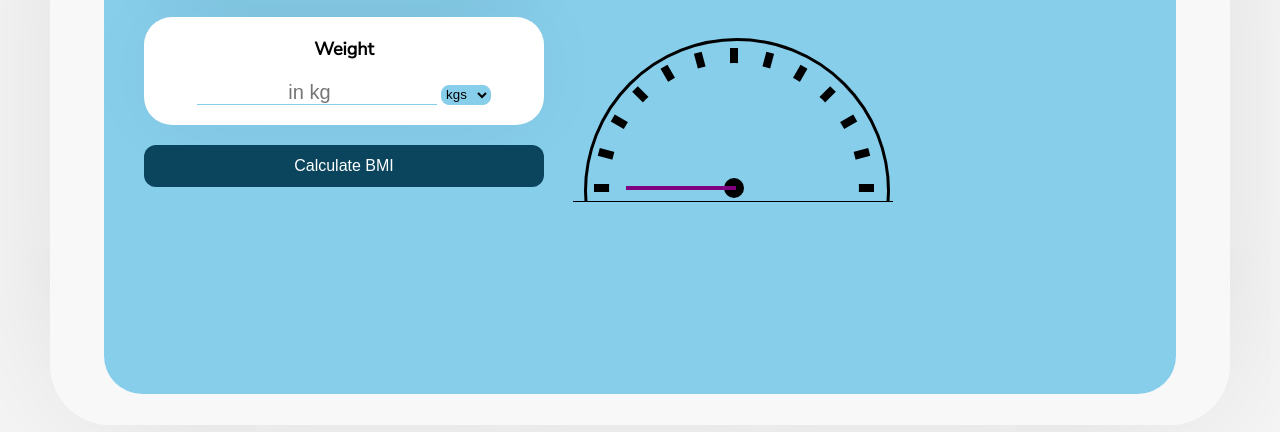
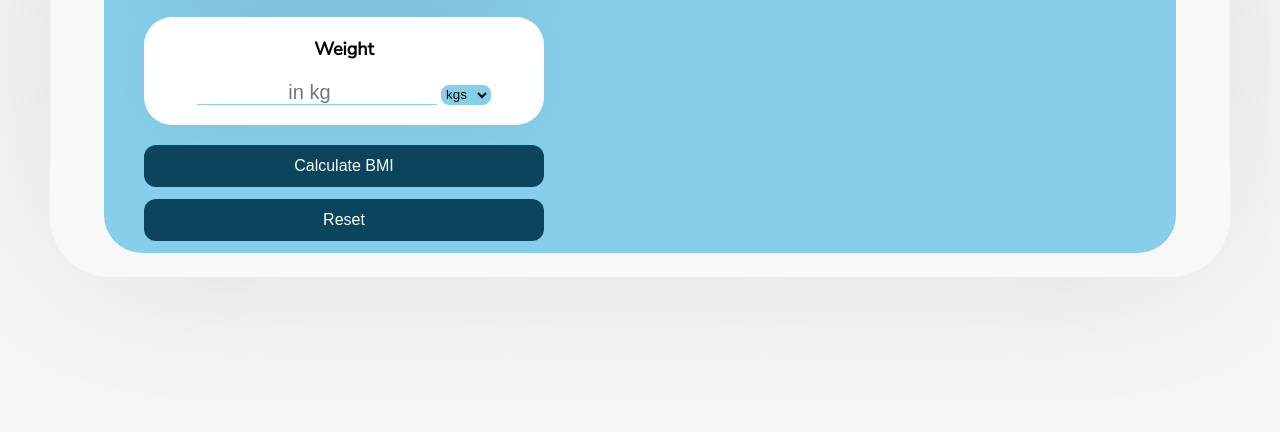
Before and after one commit to jaskrrish/BMI-Calculator, a plain HTML site: page index.html in a window 1280 px wide. Shown: the part 260-692 px from the top of the page. Drawn offline with Linux system fonts and the light colour scheme.

Commit message:
reset and color code bar

```diff
--- a/index.html
+++ b/index.html
@@ -35,6 +35,9 @@
                         </select>
                     </div>
                     <button id="calculate">Calculate BMI</button>
+                    <a href="./index.html">
+                        <button id="reset">Reset</button>
+                    </a>
                 </div>
             </div>
             <div class="right">
@@ -43,28 +46,8 @@
                     <div id="result">00.00</div>
                     <p class="comment"></p>
                 </div>
-                <div class="gauge-container">
-                    <div class="center-point"></div>
-                    <div class="gauge-center-hide"></div>
-                    <div class="gauge-bottom-hide"></div>
-                    <div class="arrow-container">
-                        <div class="arrow-wraper bmi-scale">
-                            <div class="arrow"></div>
-                        </div>
-                    </div>
-                        <div class="gauge-scale scale-1"></div>
-                        <div class="gauge-scale scale-2"></div>
-                        <div class="gauge-scale scale-3"></div>
-                        <div class="gauge-scale scale-4"></div>
-                        <div class="gauge-scale scale-5"></div>
-                        <div class="gauge-scale scale-6"></div>
-                        <div class="gauge-scale scale-7"></div>
-                        <div class="gauge-scale scale-8"></div>
-                        <div class="gauge-scale scale-9"></div>
-                        <div class="gauge-scale scale-10"></div>
-                        <div class="gauge-scale scale-11"></div>
-                        <div class="gauge-scale scale-12"></div>
-                        <div class="gauge-scale scale-13"></div>
+                <div class="bmi-chart">
+                    <div class="bmi-value"></div>
                 </div>
             </div>
         </div>
--- a/script.js
+++ b/script.js
@@ -52,5 +52,9 @@ btn.addEventListener('click',()=>{
             status='Obese'
         }
         document.querySelector('.comment').innerHTML=`Comment: you are <span id="comment">${status}</span>`;
+        const bmiValueElement = document.querySelector('.bmi-value');
+        bmiValueElement.style.width = ` ${100 -((bmi / 40) * 100)}%`;
+        const bmiChartElement = document.querySelector('.bmi-chart');
+        bmiChartElement.style.width = `100%`;
     }
 });
--- a/style.css
+++ b/style.css
@@ -113,11 +113,29 @@ button#calculate{
     border-radius: 12px;
     padding: 12px 0;
     width: 100%;
+    margin-bottom: 12px;
     outline: none;
     border: none;
     transition: background .2s ease;
 }
 button#calculate:hover{
+    background-color: skyblue;
+}
+#reset{
+    font-family: 'Nunito', sans-serif;
+    color: white;
+    background-color: rgb(10, 69, 93);
+    font-size: 16px;
+    border-radius: 2px solid rgb(10, 69, 93);
+    border-radius: 12px;
+    padding: 12px 0;
+    width: 100%;
+    margin-bottom: 12px;
+    outline: none;
+    border: none;
+    transition: background .2s ease;
+}
+#reset:hover{
     background-color: skyblue;
 }
 .result{
@@ -144,119 +162,23 @@ button#calculate:hover{
     font-weight: 800;
 }
 /*  */
-/* Gauge  */
-.gauge-container{
-    width: 300px;
-    height: 300px;
-    border: 3px solid black;
-    border-radius: 50%;
-    margin: 50px auto;
+/*  */
+/* Bar */
+.bmi-chart {
+    margin-top: 20px;
+    height: 20px;
+    width: 0%;
     position: relative;
-    /* overflow:; */
+    border-radius: 28px;
+    background:linear-gradient(to right,green,yellow,orange, red);
 }
-.center-point{
-    width: 20px;
+
+.bmi-value {
     height: 20px;
-    background-color: black;
-    border-radius: 50%;
+    right: 0px;
+    width: 0%;
+    border-top-right-radius:28px ;
+    border-bottom-right-radius:28px ;
+    background-color: #ddd;
     position: absolute;
-    top: 137px;
-    left: 137px;
-    z-index: 10;
 }
-.gauge-scale{
-    width: 8px;
-    height: 280px;
-    background-color: black;
-    position: absolute;
-    left: 143px;
-    top: 7px;
-}
-.scale-1{
-    transform: rotate(-90deg);
-}
-.scale-2{
-    transform: rotate(-75deg);
-}
-.scale-3{
-    transform: rotate(-60deg);
-}
-.scale-4{
-    transform: rotate(-45deg);
-}
-.scale-5{
-    transform: rotate(-30deg);
-}
-.scale-6{
-    transform: rotate(-15deg);
-}
-.scale-7{
-    transform: rotate(0deg);
-}
-.scale-8{
-    transform: rotate(15deg);
-}
-.scale-9{
-    transform: rotate(30deg);
-}
-.scale-10{
-    transform: rotate(45deg);
-}
-.scale-11{
-    transform: rotate(60deg);
-}
-.scale-12{
-    transform: rotate(75deg);
-}
-.scale-13{
-    transform: rotate(90deg);
-}
-.gauge-center-hide{
-    width: 250px;
-    height: 250px;
-    background-color: skyblue;
-    border-radius: 50%;
-    position: absolute;
-    top: 22px;
-    left: 22px;
-    z-index: 9;
-    /* overflow: hidden; */
-}
-.gauge-bottom-hide{
-    width: 320px;
-    height: 170px;
-    background: skyblue;
-    position: absolute;
-    z-index: 11;
-    top: 160px;
-    left: -14px;
-    border-top: 1px solid;
-    /* overflow: hidden; */
-}
-.arrow-container{
-    width: 160px;
-    height: 160px;
-    background: transparent;
-    position: absolute;
-    z-index: 12;
-    top: 67px;
-    left: 67px;
-}
-.arrow-wrapper{
-    width: 160px;
-    height: 160px;
-    background-color: transparent;
-    position: relative;
-    transition: all 0.4s;
-}
-.arrow{
-    width: 110px;
-    height: 4px;
-    background-color: purple;
-    position: absolute;
-    top: 78px;
-    left: -28px;
-}
-.bmi-scale{
-    transform: rotate(0deg);
-}
```
